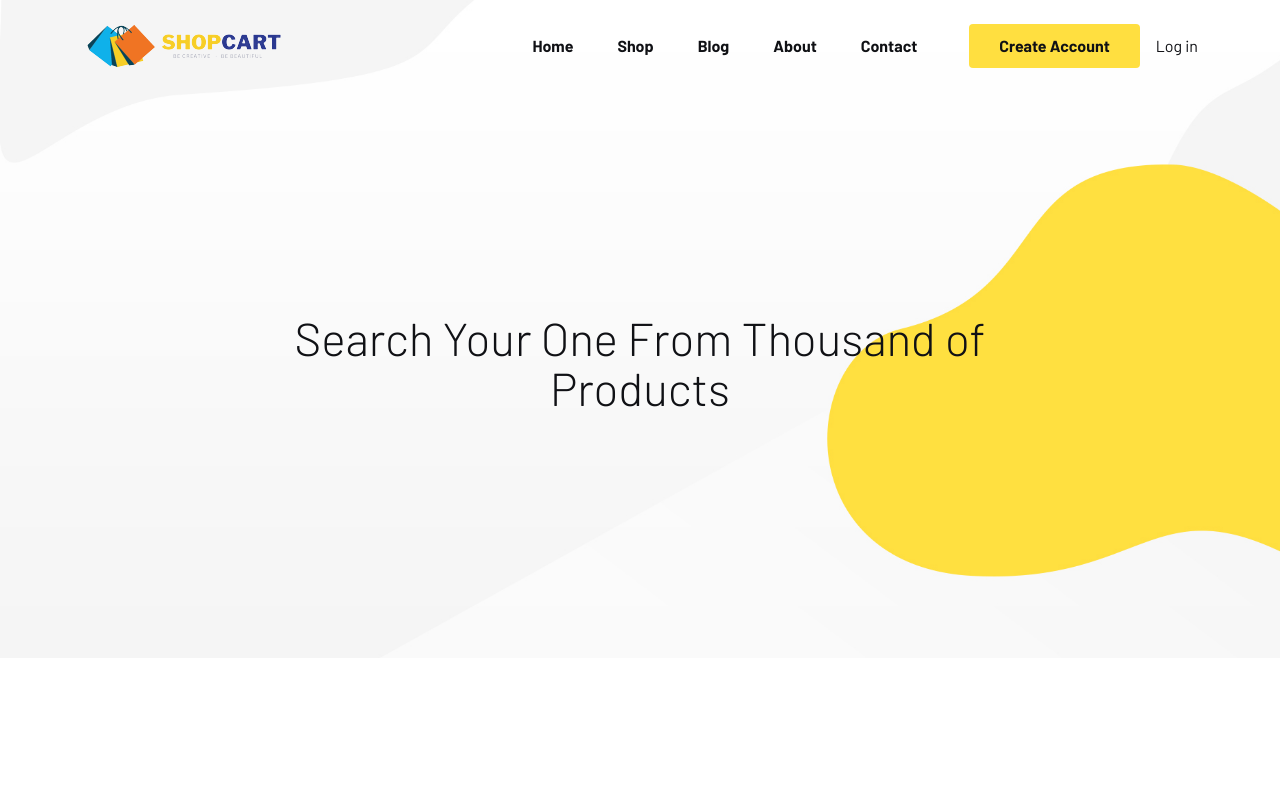
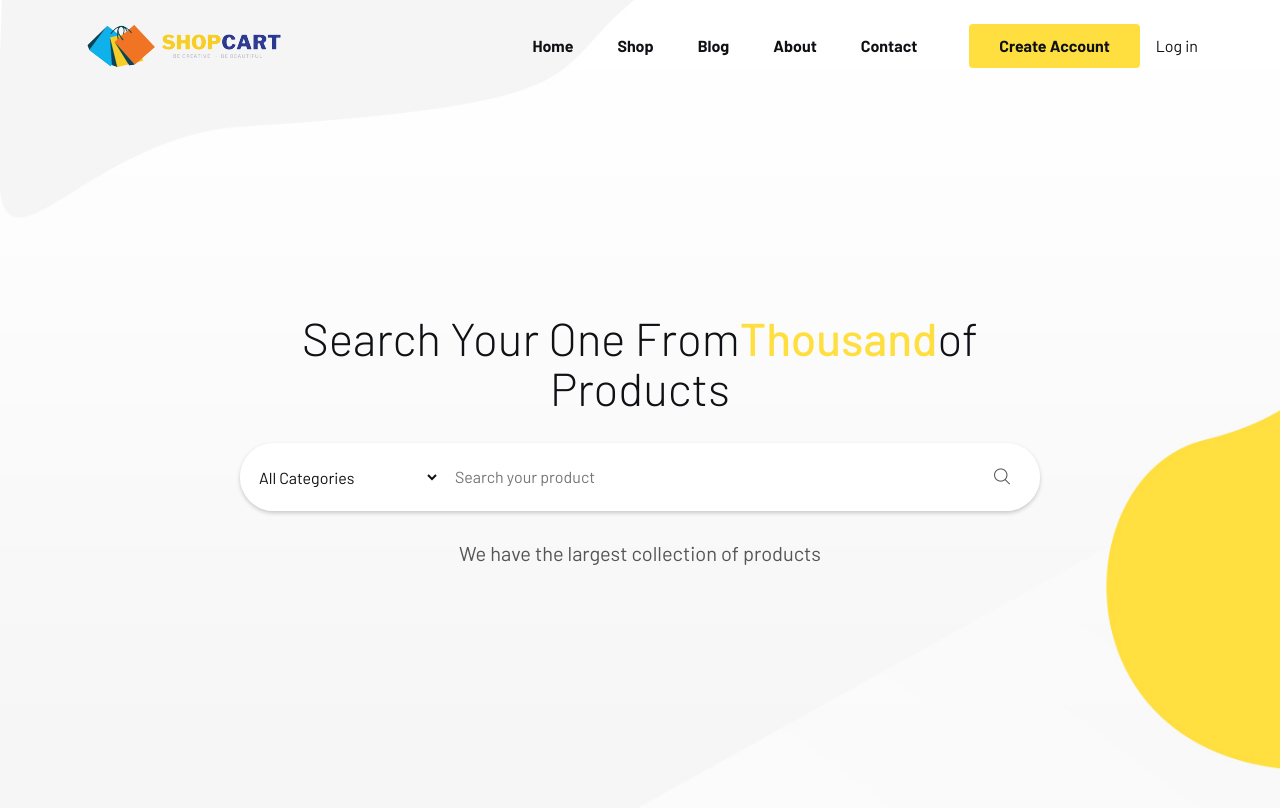
Before and after one commit to prosanto98/react-ecommerce-web, a React (Vite) app: page /home in a window 1280 px wide. Shown: the top 808 px of the page. Built offline with nearby package versions, Linux system fonts and the light colour scheme.

Commit message:
filter search

```diff
--- a/src/components/Navitem.jsx
+++ b/src/components/Navitem.jsx
@@ -43,7 +43,7 @@
                         <div className='menu-area'>
                             <div className='menu'>
                                 <ul className={`lab-ul ${menuToggle ? "active" : ""}`}>
-                                    <li><Link to="./">Home</Link></li>
+                                    <li><Link to="./home">Home</Link></li>
                                     <li><Link to="./shop">Shop</Link></li>
                                     <li><Link to="./blog">Blog</Link></li>
                                     <li><Link to="./about">About</Link></li>
@@ -61,7 +61,7 @@
                             </div>
                             {/* social Toggleer*/}
                             <div className='ellepsis-bar d-md-none' onClick={() => setSocialToggle(!socialToggle)}>
-                                <i class="icofont-info-circle"></i>
+                                <i className="icofont-info-circle"></i>
 
                             </div>
                         </div>
--- /dev/null
+++ b/src/components/SelectedCategory.jsx
@@ -0,0 +1,72 @@
+import React from 'react'
+
+const SelectedCategory = (select) => {
+    return (
+        <select>
+            <option value="all">All Categories</option>
+            <option value="electronics">Electronics</option>
+            <option value="computer">Computer</option>
+            <option value="smart-home">Smart Home</option>
+            <option value="automotive">Automotive</option>
+            <option value="baby">Baby</option>
+            <option value="beauty">Beauty</option>
+            <option value="personal-care">Personal Care</option>
+            <option value="butcher-shop">Butcher Shop</option>
+            <option value="cafe">Cafe</option>
+            <option value="charity-2">Charity</option>
+            <option value="church">Church</option>
+            <option value="clinic">clinic</option>
+            <option value="college">College</option>
+            <option value="conference">Conference</option>
+            <option value="construction">Construction</option>
+            <option value="corona-virus">Corona Virus</option>
+            <option value="corporate">Corporate</option>
+            <option value="covid19">Covid19</option>
+            <option value="digital-products">Digital Products</option>
+            <option value="doctors">doctors</option>
+            <option value="ecological">Ecological</option>
+            <option value="education">Education</option>
+            <option value="entertainment">Entertainment</option>
+            <option value="environment">Environment</option>
+            <option value="environmental">Environmental</option>
+            <option value="events">Events</option>
+            <option value="fitness">Fitness</option>
+            <option value="food-shop">Food Shop</option>
+            <option value="free">Free</option>
+            <option value="gym">Gym</option>
+            <option value="halloween">Halloween</option>
+            <option value="health">health</option>
+            <option value="healthcare">healthcare</option>
+            <option value="learnpress">learnpress</option>
+            <option value="meat-shop">Meat Shop</option>
+            <option value="medical">medical</option>
+            <option value="medical-prevention">Medical Prevention</option>
+            <option value="meetup">Meetup</option>
+            <option value="mobile-apps">Mobile Apps</option>
+            <option value="music">Music</option>
+            <option value="news">News</option>
+            <option value="nonprofit">Nonprofit</option>
+            <option value="onepage">Onepage</option>
+            <option value="online-course">Online Course</option>
+            <option value="personal-blog">Personal Blog</option>
+            <option value="portfolio">Portfolio</option>
+            <option value="pregnancy">pregnancy</option>
+            <option value="premium">premium</option>
+            <option value="psd">psd</option>
+            <option value="religion">Religion</option>
+            <option value="restaurants">Restaurants</option>
+            <option value="school">School</option>
+            <option value="seo">SEO</option>
+            <option value="software">Software</option>
+            <option value="startups">Startups</option>
+            <option value="university">University</option>
+            <option value="vcard">Vcard</option>
+            <option value="woocommerce">WooCommerce</option>
+            <option value="yoga">Yoga</option>
+            <option value="magazine">Magazine</option>
+            <option value="event-wordpress">Event</option>
+        </select>
+    )
+}
+
+export default SelectedCategory
--- a/src/home/Banner.jsx
+++ b/src/home/Banner.jsx
@@ -1,7 +1,9 @@
-import React from 'react'
-
+import React, { useState } from 'react'
+import productData from "../products.json"
+import SelectedCategory from '../components/SelectedCategory';
+import { Link } from 'react-router-dom';
 const title = (
-    <h2>Search Your One From Thousand of Products</h2>
+    <h2>Search Your One From<span>Thousand</span>of Products</h2>
 )
 const desc = "We have the largest collection of products"
 const bannerList = [
@@ -19,11 +21,38 @@
     },
 ];
 const Banner = () => {
+    const [searchInput, setSearchInput] = useState("");
+    const [filterProducts, setFilterProducts] = useState(productData);
+    // console.log(productData)
+    // search functionality
+    const handleSearch = e => {
+        // console.log(e.target.value)
+        const searchTerm = (e.target.value);
+        setSearchInput(searchTerm);
+
+        //   filtering product based search
+        const filtered = productData.filter((product) => product.name.tolowerCase().includes(searchTerm.tolowerCase()));
+        setFilterProducts(filtered);
+    }
     return (
         <div className='banner-section style-4'>
             <div className='container'>
                 <div className='banner-content'>
                     {title}
+                    <form>
+                        <SelectedCategory select={"all"} />
+                        <input type="text" name='search' id='search' placeholder='Search your product' value={searchInput} onChange={handleSearch} />
+                        <button type='submit'>
+                            <i className="icofont-search"></i>
+                        </button>
+                    </form>
+                    <p>{desc}</p>
+                    <ul className='lab-ul'>
+                        {
+                            searchInput && filterProducts.map((product, i) => <li key={i}>
+                            <Link to={`/shop/$ {product.id}`}>{product.name}</Link></li>)
+                        }
+                    </ul>
                 </div>
             </div>
         </div>
```
